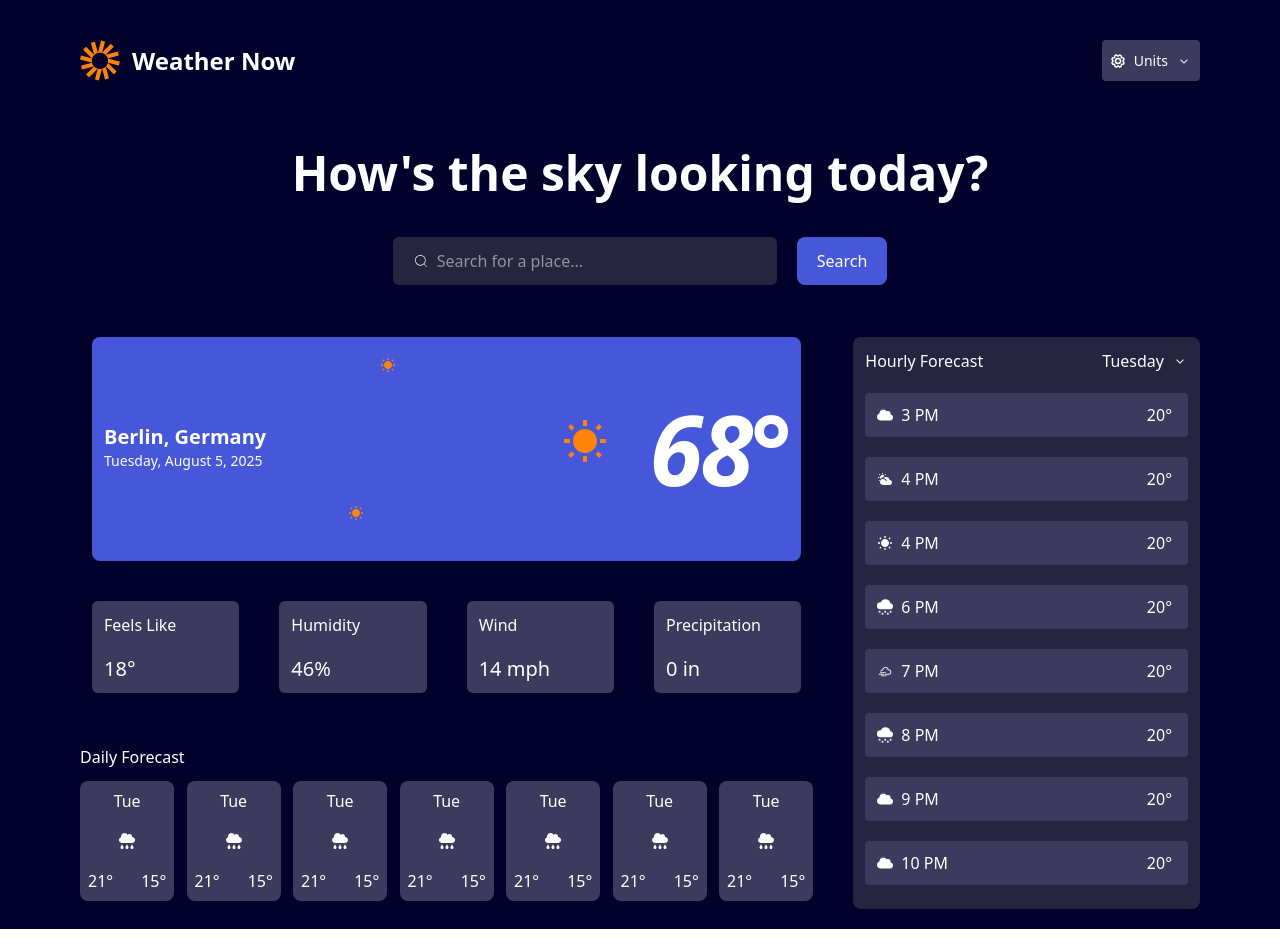
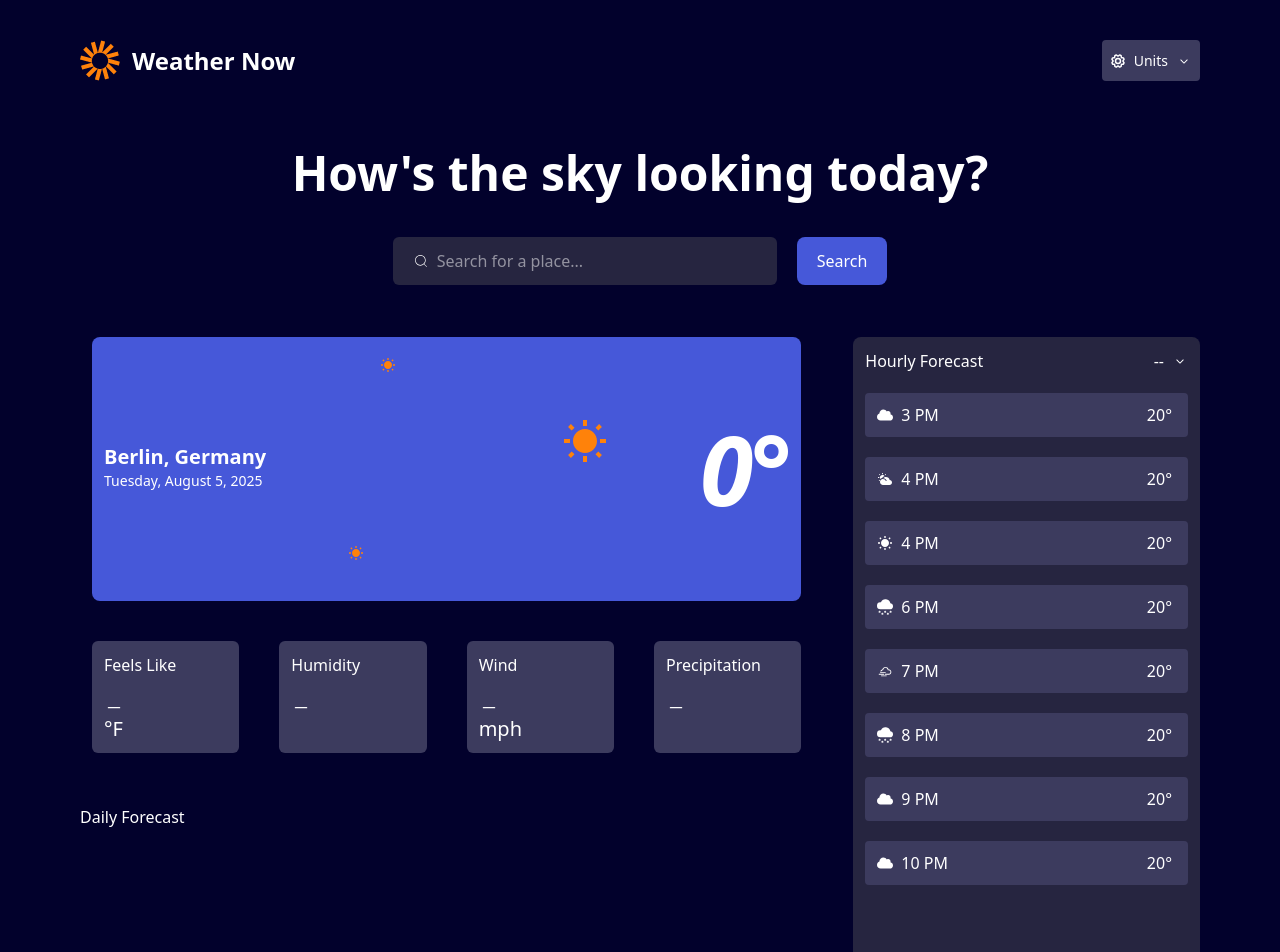
Before and after one commit to Stephen100Mwangi/WeatherNow, a Next.js app: page / in a window 1280 px wide. Shown: the top 952 px of the page. Built offline with nearby package versions, Linux system fonts and the light colour scheme.

Commit message:
Added Daily weather data

```diff
--- a/app/page.tsx
+++ b/app/page.tsx
@@ -10,12 +10,187 @@ import { IoMdPartlySunny, IoMdSunny } from "react-icons/io";
 import { WiCloudyWindy } from "react-icons/wi";
 import { FaCloudRain } from "react-icons/fa6";
 import { LiaCheckSolid } from "react-icons/lia";
+import { fetchWeatherApi } from "openmeteo";
+import { GoDash } from "react-icons/go";
+
+interface Result {
+  id: number;
+  name: string;
+  latitude: number;
+  longitude: number;
+}
+
+interface Weather {
+  feelsLike: number;
+  humidity: number;
+  wind: number;
+  precipitation: number;
+  currentTemp: number;
+  isDay: number;
+  timeLine: Date;
+  dailyTime: Date[];
+  hourlyTime: Date[];
+  maxTemperature: Float32Array<ArrayBufferLike> | null;
+  minTemperature: Float32Array<ArrayBufferLike> | null;
+}
 
 const Home = () => {
   const [showDays, setShowDays] = useState(false);
   const [toggleUnits, setToggleUnits] = useState(false);
   const [imperial, setImperial] = useState(true); // Imperial, Metric
   const [place, setPlace] = useState("");
+  const [searching, setSearching] = useState(false);
+  const [loading, setLoading] = useState(false);
+  const [searchResults, setSearchResults] = useState<Result[]>([]);
+  const [searchNotFound, setSearchNotFound] = useState(false);
+  const [erroredAPI, setErroredAPI] = useState(false);
+  const [fetching, setFetching] = useState(false);
+  const [weatherData, setWeatherData] = useState<Weather>();
+
+  const fetchLocation = async (e: React.KeyboardEvent<HTMLInputElement>) => {
+    e.preventDefault();
+    const response = await fetch(
+      `https://geocoding-api.open-meteo.com/v1/search/?name=${place}`
+    );
+    const data = await response.json();
+    setSearchResults(data.results);
+  };
+
+  function debounce(callback: () => void, delay: number) {
+    let timer: NodeJS.Timeout;
+    return function () {
+      clearTimeout(timer);
+      timer = setTimeout(() => {
+        callback();
+      }, delay);
+    };
+  }
+
+  const fetchWeatherData = async (
+    e: React.FormEvent<HTMLElement>,
+    lat: number,
+    lon: number
+  ) => {
+    setFetching(true);
+    setLoading(true);
+    setSearchResults([]);
+    try {
+      const params = {
+        latitude: lat,
+        longitude: lon,
+        daily: ["temperature_2m_max", "temperature_2m_min", "weather_code"],
+        hourly: [
+          "temperature_2m",
+          "relative_humidity_2m",
+          "precipitation",
+          "wind_speed_180m",
+          "weather_code",
+        ],
+        current: [
+          "temperature_2m",
+          "relative_humidity_2m",
+          "wind_speed_10m",
+          "precipitation",
+          "is_day",
+        ],
+        wind_speed_unit: "mph",
+      };
+      const url = "https://api.open-meteo.com/v1/forecast";
+      const responses = await fetchWeatherApi(url, params);
+      const response = responses[0];
+      console.log(response);
+      const latitude = response.latitude();
+      const longitude = response.longitude();
+      const elevation = response.elevation();
+      const utcOffsetSeconds = response.utcOffsetSeconds();
+
+      const current = response.current()!;
+      const hourly = response.hourly()!;
+      const daily = response.daily()!;
+
+      const weatherData = {
+        current: {
+          time: new Date((Number(current.time()) + utcOffsetSeconds) * 1000),
+          temperature_2m: current.variables(0)!.value(),
+          relative_humidity_2m: current.variables(1)!.value(),
+          wind_speed_10m: current.variables(2)!.value(),
+          precipitation: current.variables(3)!.value(),
+          is_day: current.variables(4)!.value(),
+        },
+        hourly: {
+          time: [
+            ...Array(
+              (Number(hourly.timeEnd()) - Number(hourly.time())) /
+                hourly.interval()
+            ),
+          ].map(
+            (_, i) =>
+              new Date(
+                (Number(hourly.time()) +
+                  i * hourly.interval() +
+                  utcOffsetSeconds) *
+                  1000
+              )
+          ),
+          temperature_2m: hourly.variables(0)!.valuesArray(),
+          relative_humidity_2m: hourly.variables(1)!.valuesArray(),
+          precipitation: hourly.variables(2)!.valuesArray(),
+          wind_speed_180m: hourly.variables(3)!.valuesArray(),
+          weather_code: hourly.variables(4)!.valuesArray(),
+        },
+        daily: {
+          time: [
+            ...Array(
+              (Number(daily.timeEnd()) - Number(daily.time())) /
+                daily.interval()
+            ),
+          ].map(
+            (_, i) =>
+              new Date(
+                (Number(daily.time()) +
+                  i * daily.interval() +
+                  utcOffsetSeconds) *
+                  1000
+              )
+          ),
+          temperature_2m_max: daily.variables(0)!.valuesArray(),
+          temperature_2m_min: daily.variables(1)!.valuesArray(),
+          weather_code: daily.variables(2)!.valuesArray(),
+        },
+      };
+
+      setWeatherData({
+        ...weatherData,
+        timeLine: weatherData.current.time,
+        isDay: weatherData.current.is_day,
+        currentTemp: weatherData.current.temperature_2m,
+        precipitation: weatherData.current.precipitation,
+        humidity: weatherData.current.relative_humidity_2m,
+        wind: weatherData.current.wind_speed_10m,
+        feelsLike: weatherData.current.temperature_2m,
+        dailyTime: weatherData.daily.time,
+        hourlyTime: weatherData.hourly.time,
+        maxTemperature: weatherData?.daily.temperature_2m_max,
+        minTemperature: weatherData?.daily.temperature_2m_min,
+      });
+
+      // const response = await fetch(
+      //   `https://api.open-meteo.com/v1/forecast?latitude=${latitude}&longitude=${longitude}&daily=temperature_2m_max,temperature_2m_min,weather_code&hourly=temperature_2m,relative_humidity_2m,precipitation,wind_speed_180m,weather_code&current=temperature_2m,relative_humidity_2m,wind_speed_10m,precipitation,is_day&wind_speed_unit=mph`
+      // );
+      // const data = await response.json();
+      // console.log(data);
+      // console.log(response.status);
+
+      // if (response.status === 404) {
+      //   setSearchNotFound(true);
+      // }
+    } catch (error) {
+      setErroredAPI(true);
+    } finally {
+      setFetching(false);
+      setLoading(false);
+    }
+  };
 
   return (
     <main className="bg-background globalColor min-h-screen max-h-fit">
@@ -95,26 +270,50 @@ const Home = () => {
         )}
       </header>
 
-      <h2 className="text-center my-10 font-BG">How's the sky looking today?</h2>
+      <h2 className="text-center my-10 font-BG">
+        How's the sky looking today?
+      </h2>
 
-      <form className="flex justify-center gap-5 my-10 px-40 items-center p-3">
+      <form className="flex justify-center relative gap-5 my-10 px-40 items-center p-3">
         <div className="flex gap-2 items-center bg-neutral800 p-3 px-5 w-96 rounded-md">
           <CiSearch />
           <input
             name="place"
             value={place}
             onChange={(e) => setPlace(e.target.value)}
+            onKeyUp={(e) => fetchLocation(e)}
             placeholder="Search for a place..."
             className="outline-none"
           />
         </div>
+
+        {searchResults && (
+          <div
+            className={`bg-neutral800 w-96 left-96 top-16 p-2 rounded-md z-50 absolute ${
+              searchResults.length === 0 ? "hidden" : ""
+            }`}
+          >
+            {searchResults.slice(0, 5).map((result) => (
+              <p
+                key={result?.id}
+                onClick={(e) =>
+                  fetchWeatherData(e, result.latitude, result.longitude)
+                }
+                className="hover:bg-neutral600 border border-neutral800 hover:border transition-all hover:border-white p-2 cursor-pointer"
+              >
+                {result.name}
+              </p>
+            ))}
+          </div>
+        )}
+
         <button
-          disabled
+          // onClick={(e)=>fetchWeatherData(e,searchResults[0].latitude,searchResults[0].longitude)}
           className={`bg-blue500 p-3 px-5 rounded-lg ${
             !place ? "cursor-not-allowed" : "cursor-pointer"
           }`}
         >
-          Search
+          {fetching ? "Fetching..." : " Search"}
         </button>
       </form>
 
@@ -128,23 +327,48 @@ const Home = () => {
               <h5 className="">Berlin, Germany</h5>
               <p className="p8">Tuesday, August 5, 2025</p>
             </div>
-            <h1>68&deg;</h1>
+            <h1>
+              {Math.round(weatherData?.feelsLike ? weatherData.feelsLike : 0)}
+              &deg;
+            </h1>
           </div>
           <div className="col-start-1 col-end-2 row-start-3 row-end-4 bg-neutral600 p-3 rounded-md flex flex-col gap-5">
             <p>Feels Like</p>
-            <h6>18&deg;</h6>
+            <h6>
+              {weatherData?.feelsLike ? (
+                Math.round(weatherData?.feelsLike)
+              ) : (
+                <GoDash />
+              )}
+
+              {imperial ? "°F" : "°C"}
+            </h6>
           </div>
           <div className="col-start-2 col-end-3 row-start-3 row-end-4 bg-neutral600 p-3 rounded-md flex flex-col gap-5">
             <p>Humidity</p>
-            <h6>46%</h6>
+            <h6>
+              {weatherData?.humidity ? weatherData?.humidity + "%" : <GoDash />}
+            </h6>
           </div>
           <div className="col-start-3 col-end-4 row-start-3 row-end-4 bg-neutral600 p-3 rounded-md flex flex-col gap-5">
             <p>Wind</p>
-            <h6>14 {imperial ? "mph" : "km/h"}</h6>
+            <h6>
+              {weatherData?.wind ? Math.round(weatherData?.wind) : <GoDash />}{" "}
+              {imperial ? "mph" : "km/h"}
+            </h6>
           </div>
           <div className="col-start-4 col-end-5 row-start-3 row-end-4 bg-neutral600 p-3 rounded-md flex flex-col gap-5">
             <p>Precipitation</p>
-            <h6>0 {imperial ? "in" : "mm"}</h6>
+            <h6>
+              {weatherData?.precipitation ? (
+                <>
+                  weatherData?.precipitation
+                  {imperial ? "in" : "mm"}
+                </>
+              ) : (
+                <GoDash />
+              )}{" "}
+            </h6>
           </div>
         </div>
         <div className="hourlyForecast relative bg-neutral800 flex flex-col p-3 gap-5 rounded-lg col-start-3 row-start-1 row-end-4 col-end-4">
@@ -154,33 +378,50 @@ const Home = () => {
               onClick={() => setShowDays(!showDays)}
               className="flex items-center cursor-pointer justify-between gap-2"
             >
-              <p>Tuesday</p>
+              <p>
+                {weatherData?.dailyTime?.[0]
+                  ? new Date(weatherData.dailyTime[0]).getDay() === 0
+                    ? "Sunday"
+                    : new Date(weatherData.dailyTime[0]).getDay() === 1
+                    ? "Monday"
+                    : new Date(weatherData.dailyTime[0]).getDay() === 2
+                    ? "Tuesday"
+                    : new Date(weatherData.dailyTime[0]).getDay() === 3
+                    ? "Wednesday"
+                    : new Date(weatherData.dailyTime[0]).getDay() === 4
+                    ? "Thursday"
+                    : new Date(weatherData.dailyTime[0]).getDay() === 5
+                    ? "Friday"
+                    : new Date(weatherData.dailyTime[0]).getDay() === 6
+                    ? "Saturday"
+                    : ""
+                  : "--"}
+              </p>
               <RxCaretDown></RxCaretDown>
             </div>
           </div>
           {showDays && (
             <div className="flex flex-col gap-2 absolute right-0 p-2 top-10 rounded-md bg-neutral800">
-              <p className="p7 hover:bg-neutral600 cursor-pointer px-2 rounded-sm">
-                Monday
-              </p>
-              <p className="p7 hover:bg-neutral600 cursor-pointer px-2 rounded-sm">
-                Tuesday
-              </p>
-              <p className="p7 hover:bg-neutral600 cursor-pointer px-2 rounded-sm">
-                Wednesday
-              </p>
-              <p className="p7 hover:bg-neutral600 cursor-pointer px-2 rounded-sm">
-                Thursday
-              </p>
-              <p className="p7 hover:bg-neutral600 cursor-pointer px-2 rounded-sm">
-                Friday
-              </p>
-              <p className="p7 hover:bg-neutral600 cursor-pointer px-2 rounded-sm">
-                Saturday
-              </p>
-              <p className="p7 hover:bg-neutral600 cursor-pointer px-2 rounded-sm">
-                Sunday
-              </p>
+              {weatherData?.dailyTime.map((time, index) => (
+                <p
+                  key={index}
+                  className="p7 hover:bg-neutral600 cursor-pointer px-2 rounded-sm"
+                >
+                  {new Date(time).getDay() === 0
+                    ? "Sunday"
+                    : new Date(time).getDay() === 1
+                    ? "Monday"
+                    : new Date(time).getDay() === 2
+                    ? "Tuesday"
+                    : new Date(time).getDay() === 3
+                    ? "Wednesday"
+                    : new Date(time).getDay() === 4
+                    ? "Thursday"
+                    : new Date(time).getDay() === 5
+                    ? "Friday"
+                    : "Saturday"}
+                </p>
+              ))}
             </div>
           )}
 
@@ -229,6 +470,9 @@ const Home = () => {
           <div className="flex justify-between items-center cardPadding bg-neutral600 rounded-sm">
             <div className="flex justify-between-between items-center gap-2">
               <FaCloud />
+              {
+                weatherData?.hourlyTime.filter(x => new Date(x).getHours() <= new Date().getHours()).reverse().slice(0,9).reverse().map((hour,index) => <p key={index}>{new Date(hour).getHours()}</p>)
+              }
               <p>9 PM</p>
             </div>
             <p>20&deg;</p>
@@ -244,62 +488,43 @@ const Home = () => {
         <div className="dailyForecast rounded-lg col-start-1 col-end-3 row-start-3 row-end-4 flex flex-col gap-3">
           <p>Daily Forecast</p>
           <div className="flex justify-between items-center gap-2">
-            <div className="flex flex-col gap-5 w-fit bg-neutral600 h-auto p-2 items-center justify-center rounded-lg">
-              <p className="text-center">Tue</p>
-              <FaCloudRain />
-              <div className="flex justify-between gap-7">
-                <p>21&deg;</p>
-                <p>15&deg;</p>
+            {weatherData?.dailyTime.map((time, index) => (
+              <div
+                key={index}
+                className="flex flex-col gap-5 w-fit bg-neutral600 h-auto p-2 items-center justify-center rounded-lg"
+              >
+                <p className="text-center">
+                  {new Date(time).getDay() === 0
+                    ? "Sun"
+                    : new Date(time).getDay() === 1
+                    ? "Mon"
+                    : new Date(time).getDay() === 2
+                    ? "Tue"
+                    : new Date(time).getDay() === 3
+                    ? "Wed"
+                    : new Date(time).getDay() === 4
+                    ? "Thur"
+                    : new Date(time).getDay() === 5
+                    ? "Fri"
+                    : "Sat"}
+                </p>
+                <FaCloudRain />
+                <div className="flex justify-between gap-7">
+                  <p>
+                    {weatherData.maxTemperature
+                      ? Math.round(weatherData.maxTemperature[index])
+                      : "--"}
+                    &deg;
+                  </p>
+                  <p>
+                    {weatherData.minTemperature
+                      ? Math.round(weatherData.minTemperature[index])
+                      : "--"}
+                    &deg;
+                  </p>
+                </div>
               </div>
-            </div>
-            <div className="flex flex-col gap-5 w-fit bg-neutral600 p-2 items-center justify-center rounded-lg">
-              <p className="text-center">Tue</p>
-              <FaCloudRain />
-              <div className="flex justify-between gap-7">
-                <p>21&deg;</p>
-                <p>15&deg;</p>
-              </div>
-            </div>
-            <div className="flex flex-col gap-5 w-fit bg-neutral600 p-2 items-center justify-center rounded-lg">
-              <p className="text-center">Tue</p>
-              <FaCloudRain />
-              <div className="flex justify-between gap-7">
-                <p>21&deg;</p>
-                <p>15&deg;</p>
-              </div>
-            </div>
-            <div className="flex flex-col gap-5 w-fit bg-neutral600 p-2 items-center justify-center rounded-lg">
-              <p className="text-center">Tue</p>
-              <FaCloudRain />
-              <div className="flex justify-between gap-7">
-                <p>21&deg;</p>
-                <p>15&deg;</p>
-              </div>
-            </div>
-            <div className="flex flex-col gap-5 w-fit bg-neutral600 p-2 items-center justify-center rounded-lg">
-              <p className="text-center">Tue</p>
-              <FaCloudRain />
-              <div className="flex justify-between gap-7">
-                <p>21&deg;</p>
-                <p>15&deg;</p>
-              </div>
-            </div>
-            <div className="flex flex-col gap-5 w-fit bg-neutral600 p-2 items-center justify-center rounded-lg">
-              <p className="text-center">Tue</p>
-              <FaCloudRain />
-              <div className="flex justify-between gap-7">
-                <p>21&deg;</p>
-                <p>15&deg;</p>
-              </div>
-            </div>
-            <div className="flex flex-col gap-5 w-fit bg-neutral600 p-2 items-center justify-center rounded-lg">
-              <p className="text-center">Tue</p>
-              <FaCloudRain />
-              <div className="flex justify-between gap-7">
-                <p>21&deg;</p>
-                <p>15&deg;</p>
-              </div>
-            </div>
+            ))}
           </div>
         </div>
       </div>
--- a/package.json
+++ b/package.json
@@ -11,6 +11,7 @@
   },
   "dependencies": {
     "next": "15.5.3",
+    "openmeteo": "^1.2.0",
     "react": "19.1.0",
     "react-dom": "19.1.0",
     "react-icons": "^5.5.0"
```
Also changed, not shown: 1 other file (tests, documents, lock files or other folders).
